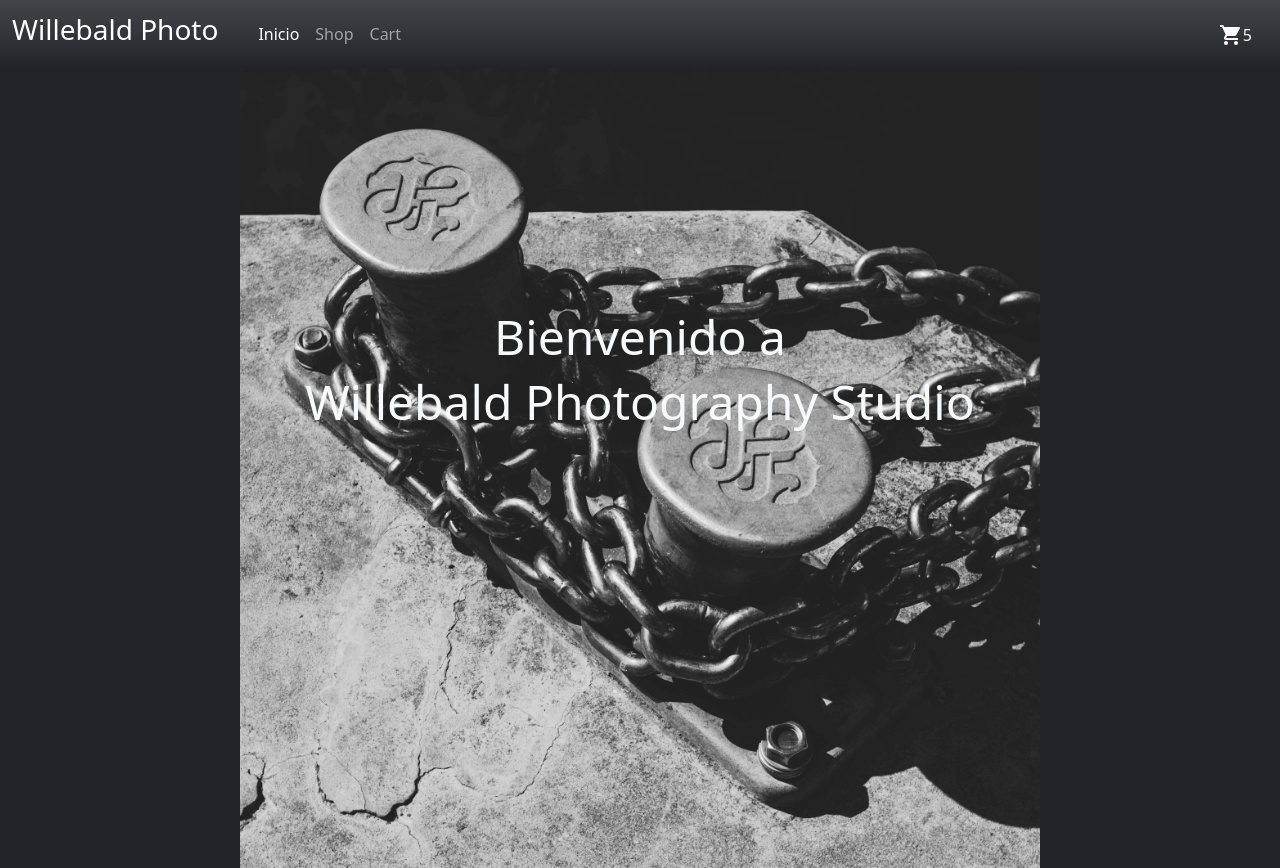
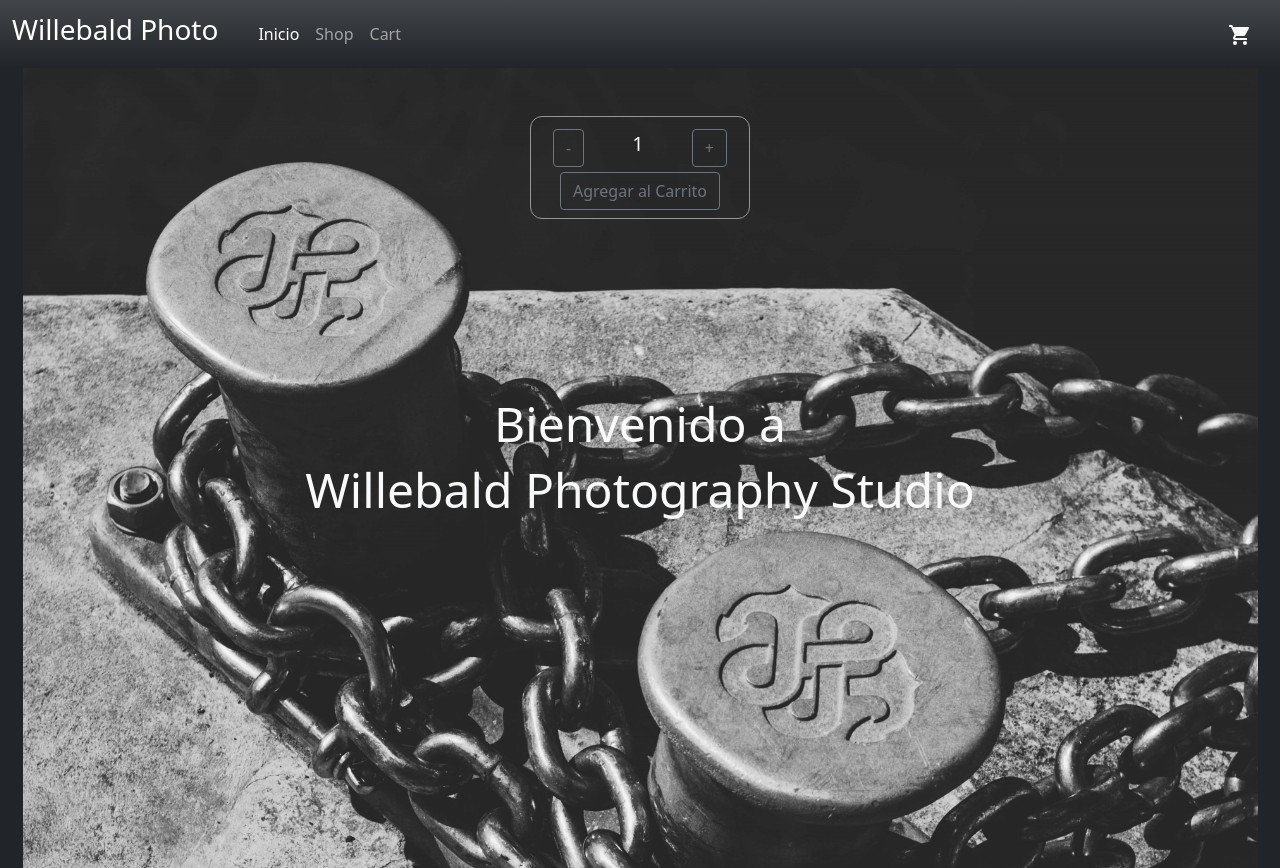
Before and after one commit to Abueloaq/37810-entregas, a React (Create React App) app: page / in a window 1280 px wide. Built offline with nearby package versions, Linux system fonts and the light colour scheme.

Commit message:
Contador con Botón

```diff
--- a/src/App.css
+++ b/src/App.css
@@ -14,10 +14,34 @@
   background-size: contain;
   background-position: center;
   background-repeat: no-repeat;
+  display: flex;
+  flex-direction: column;
+  align-items: center;
+  padding-top: 2rem;
 }
 
 .customPad {
-  padding-top: 15rem;
+  padding-top: 10rem;
+}
+
+.itemCount {
+  margin:1rem;
+  padding: 0.5rem;
+  width: 220px;
+  border-radius: 0.75rem;
+  border: solid 1px #969696
+}
+
+.countContainer {
+  display:flex;
+  flex-direction: row;
+  justify-content: center;
+  padding: 0.3rem;
+}
+
+.count {
+  display: flex;
+  align-items: center;
 }
 
 .textItem {
--- a/src/App.js
+++ b/src/App.js
@@ -2,7 +2,7 @@
 import 'bootstrap/dist/css/bootstrap.min.css';
 import './App.css';
 import Navbar from './components/navbar'
-import ItemListContainer from './components/ItemListContainer.js';
+import ItemListContainer from './components/ItemListContainer';
 
 
 function App() {
--- a/src/components/CartWidget.js
+++ b/src/components/CartWidget.js
@@ -1,13 +1,14 @@
 
 import Badge from "@material-ui/core/Badge";
 import ShoppingCartIcon from "@material-ui/icons/ShoppingCart";
+
 
 const CartWidget = () => {
     return (
         <div>
             <a className="cartLink" href="#4">
-                <Badge className='text-light'>
-                    <ShoppingCartIcon />{"5"}
+                <Badge badgeContent={''} className='text-light' >
+                    <ShoppingCartIcon />
                 </Badge>
             </a>
         </div>
--- /dev/null
+++ b/src/components/ItemCount.js
@@ -0,0 +1,42 @@
+import { useState } from "react";
+
+
+const ItemCount = ({ stock, initial,  onAdd }) => {
+
+    const [Count, setCount] = useState (Number(initial));
+
+    const increment = () => {
+        if (Count < stock) setCount(Count+1);
+    };
+
+    const decrement = () => {
+        if (Count > 1)setCount(Count-1);
+    };
+
+    onAdd = () => {
+        if (Count <= stock) {
+            console.log(Count)
+        }
+    }
+
+    return (
+        <div className="itemCount">
+            <div className="countContainer">
+                <div>
+                    <button type="button" class="btn btn-outline-secondary" onClick={decrement}>-</button>
+                </div>
+                <div className="px-5 count">
+                    <h5 class="text-light">{Count}</h5>
+                </div>
+                <div>
+                    <button type="button" class="btn btn-outline-secondary" onClick={increment}>+</button>
+                </div>
+            </div>
+            <div>
+                <button type="button" class="btn btn-outline-secondary" onClick={onAdd}>Agregar al Carrito</button>
+            </div>
+        </div>
+    );
+}
+
+export default ItemCount;
--- a/src/components/ItemListContainer.js
+++ b/src/components/ItemListContainer.js
@@ -1,12 +1,13 @@
 
-
+import ItemCount from "./ItemCount"
 
 const ItemListContainer = () => {
     return (
         <div className="bodyItem">
+                <ItemCount stock='5' initial='1' />
                 <div className="customPad">
-                <h2 className="textItem text-light">Bienvenido a</h2>
-                <h2 className="textItem text-light"> Willebald Photography Studio</h2>
+                    <h2 className="textItem text-light">Bienvenido a</h2>
+                    <h2 className="textItem text-light"> Willebald Photography Studio</h2>
                 </div>
         </div>
     )
```
Also changed, not shown: public/background.jpg.
